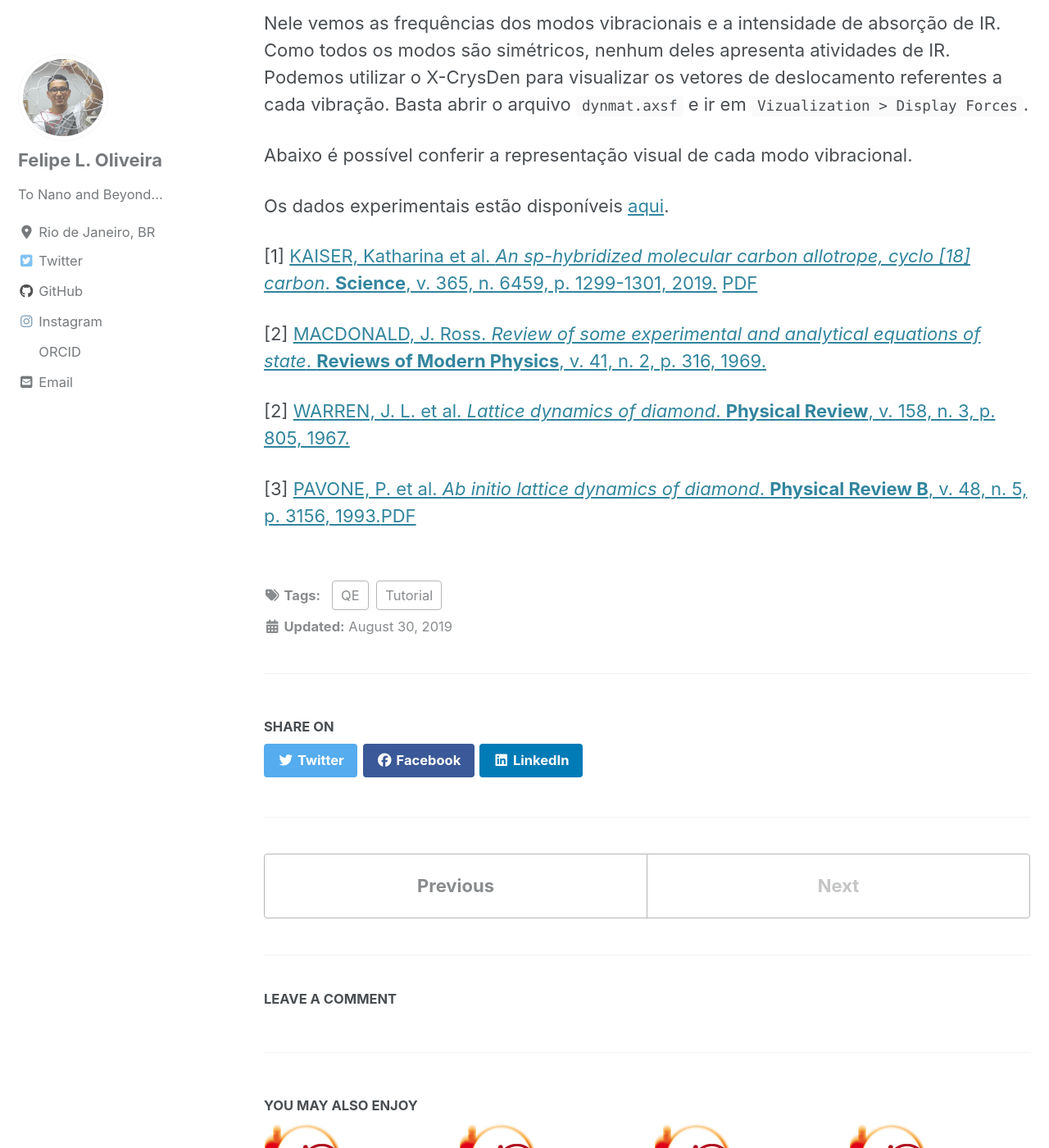
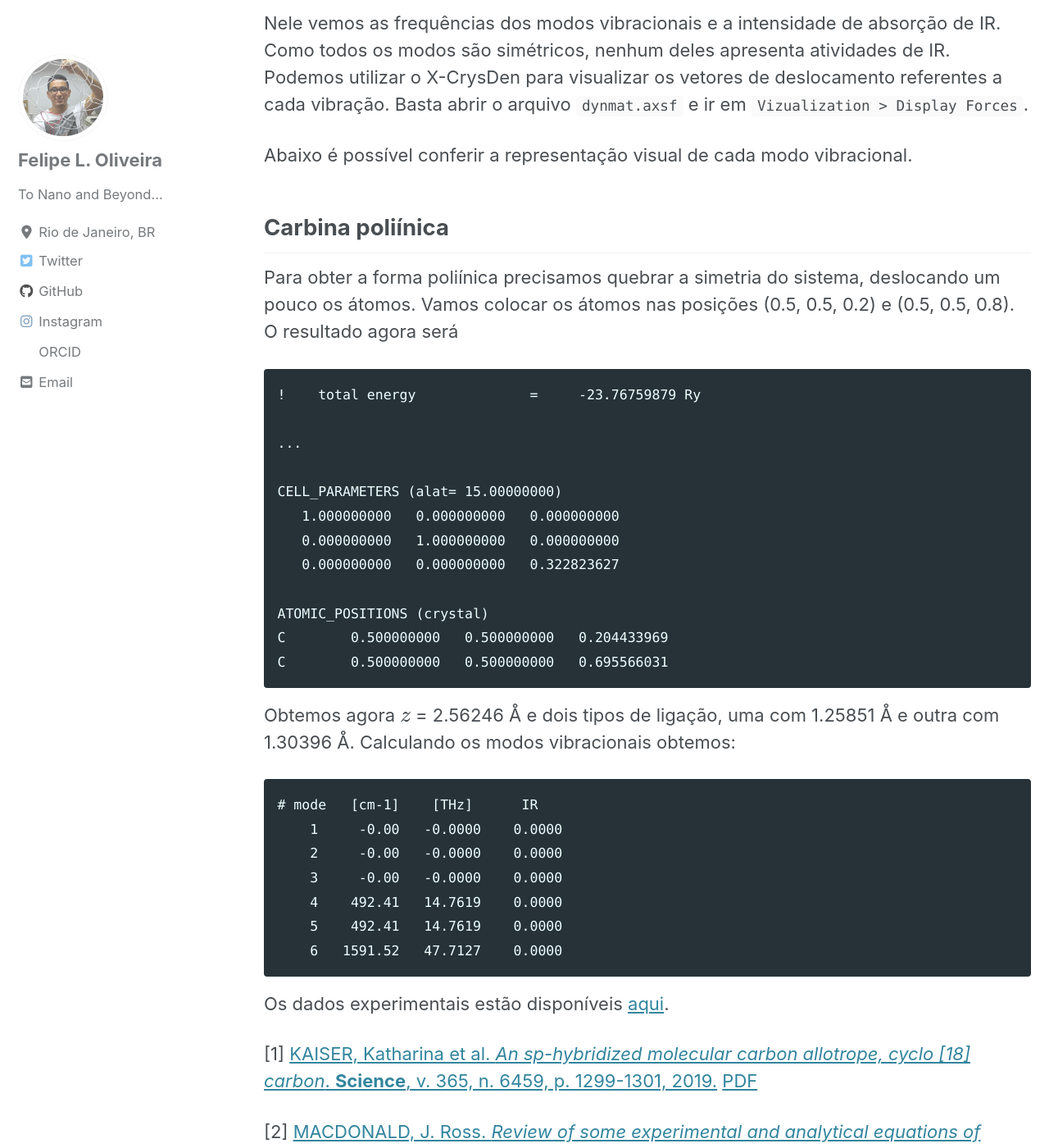
Before and after one commit to lipelopesoliveira/lipelopesoliveira.github.io, a Jekyll site: the page built from _posts/Tutorial_QE/2019-09-28-cap2-4.md, in a window 1280 px wide and 1400 px high, scrolled down 5540 px. Shown: the whole window at 82% size. Built offline with Jekyll 4.4.1, drawn with Linux system fonts in a browser that asks for light colours; cached includes are drawn as plain includes; nearby versions of some CDN libraries; formulas are drawn with MathJax 3; some of the changed text lies outside the part shown.

Commit message:
Update 2019-09-28-cap2-4.md

````diff
--- a/_posts/Tutorial_QE/2019-09-28-cap2-4.md
+++ b/_posts/Tutorial_QE/2019-09-28-cap2-4.md
@@ -146,6 +146,38 @@ Nele vemos as frequências dos modos vibracionais e a intensidade de absorção
 
 Abaixo é possível conferir a representação visual de cada modo vibracional.
 
+## Carbina poliínica
+
+Para obter a forma poliínica precisamos quebrar a simetria do sistema, deslocando um pouco os átomos. Vamos colocar os átomos nas posições (0.5, 0.5, 0.2) e (0.5, 0.5, 0.8). O resultado agora será
+
+```
+!    total energy              =     -23.76759879 Ry
+
+...
+
+CELL_PARAMETERS (alat= 15.00000000)
+   1.000000000   0.000000000   0.000000000
+   0.000000000   1.000000000   0.000000000
+   0.000000000   0.000000000   0.322823627
+
+ATOMIC_POSITIONS (crystal)
+C        0.500000000   0.500000000   0.204433969
+C        0.500000000   0.500000000   0.695566031
+```
+
+Obtemos agora $$z$$ = 2.56246 Å e dois tipos de ligação, uma com 1.25851 Å e outra com 1.30396 Å. Calculando os modos vibracionais obtemos:
+
+```
+# mode   [cm-1]    [THz]      IR
+    1     -0.00   -0.0000    0.0000
+    2     -0.00   -0.0000    0.0000
+    3     -0.00   -0.0000    0.0000
+    4    492.41   14.7619    0.0000
+    5    492.41   14.7619    0.0000
+    6   1591.52   47.7127    0.0000
+```
+
+
 
 Os dados experimentais estão disponíveis [aqui]({{ site.url }}{{ site.baseurl }}/dados/exp_diamante.csv).
 
````
